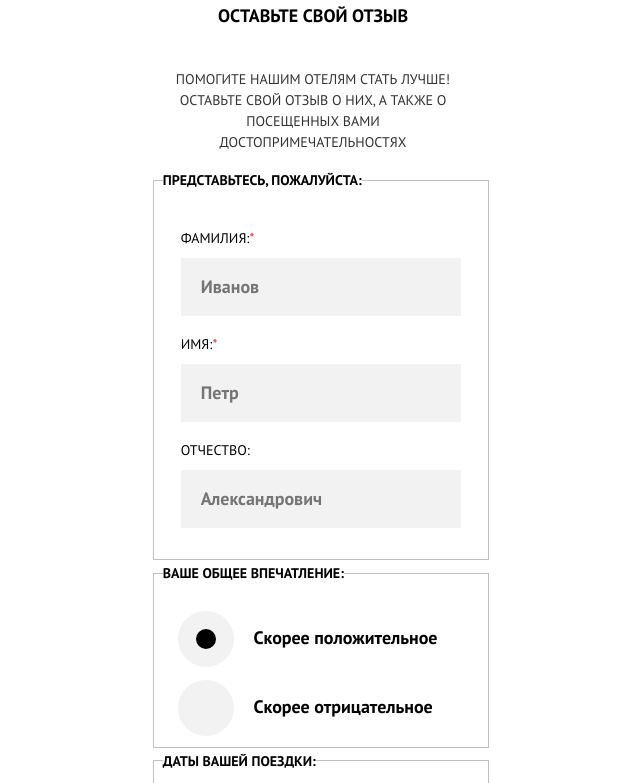
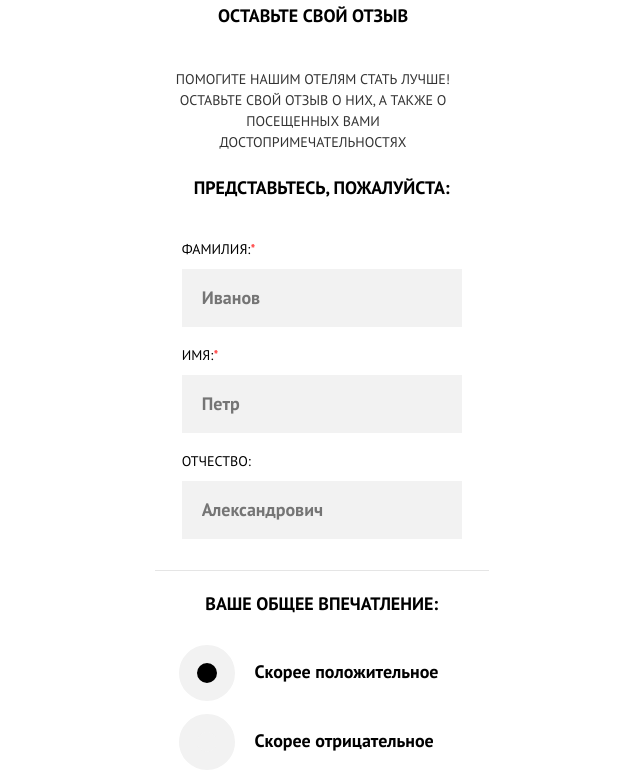
Before and after one commit to JDobrynina/40252-sedona, a website: page form.html in a window 1280 px wide. Shown: the part 523-1306 px from the top of the page, without its empty margins (327-967 px from the left). Drawn offline with nearby package versions, Linux system fonts and the light colour scheme; files that its build step writes are made by us from their sources.

Commit message:
Верстка мобильной версии формы. V2.

```diff
--- a/form.html
+++ b/form.html
@@ -53,6 +53,7 @@
           </fieldset>
           <fieldset class="form-review__fieldset">
             <legend class="form-review__legend">Ваше общее впечатление:</legend>
+            <div class="impression">
               <div class="impression-radio">
                 <input class="impression-radio__input" id="impression-positive" type="radio" name="impression" form="review" value="positive" checked>
                 <label class="impression-radio__label" for="impression-positive">Скорее положительное</label>
@@ -60,6 +61,7 @@
               <div class="impression-radio">
                 <input class="impression-radio__input" id="impression-negative" type="radio" name="impression" form="review" value="negative">
                 <label class="impression-radio__label" for="impression-negative">Скорее отрицательное</label>
+              </div>
             </div>
           </fieldset>
           <fieldset class="form-review__fieldset">
--- a/sass/form.scss
+++ b/sass/form.scss
@@ -1,3 +1,43 @@
+
+.form-review{
+
+  &__fieldset{
+    border-left:none;
+    border-right:none;
+    border-top:none;
+    border-bottom: 1px solid #e5e5e5;
+    margin-bottom: 20px;
+  }
+
+  &__fieldset:last-of-type{
+    border-bottom: none;
+  }
+
+  &__legend{
+    @include big-text;
+    text-align: center;
+    margin-bottom: 10px;
+  }
+
+  &__submit{
+    display: block;
+    font-size: 21px;
+    line-height: 26px;
+    font-weight: 700;
+    color: #fff;
+    text-align: center;
+    margin: 0 auto;
+    padding-left: 20px;
+    padding-right: 20px;
+    padding-top: 10px;
+    padding-bottom: 10px;
+    margin-bottom: 100px;
+    border: none;
+    background: $bg-blue;
+    text-transform: uppercase;
+  }
+}
+
 .form-user {
   padding: 20px 18px 6px;
   border: none;
@@ -32,15 +72,11 @@
 .highlighted{
   color: #ff2222;
 }
-.form-review{
 
-  &__legend{
-    font-size: $font-size;
-    line-height: $line-height;
-    font-weight: 700;
-    margin: 17px 0 7px;
-  }
+.impression{
+  margin-bottom: 23px;
 }
+
 .impression-radio{
   padding-top: 13px;
   padding-right: 18px;
@@ -202,10 +238,6 @@
   }
 }
 
-fieldset{
-  margin:0;
-}
-
 .download{
 
   &__photos{
@@ -243,23 +275,3 @@ fieldset{
     background-size: 12px 12px;
   }
 }
-
-.form-review{
-  &__submit{
-    display: block;
-    font-size: 21px;
-    line-height: 26px;
-    font-weight: 700;
-    color: #fff;
-    text-align: center;
-    margin: 0 auto;
-    padding-left: 20px;
-    padding-right: 20px;
-    padding-top: 10px;
-    padding-bottom: 10px;
-    margin-bottom: 100px;
-    border: none;
-    background: $bg-blue;
-    text-transform: uppercase;
-  }
-}
--- a/sass/main.scss
+++ b/sass/main.scss
@@ -1,4 +1,6 @@
 .promo{
+
+  margin-bottom: 22px;
 
   &__title{
     @include big-text;
```
Lines whose indentation alone changed are shown as unchanged.
